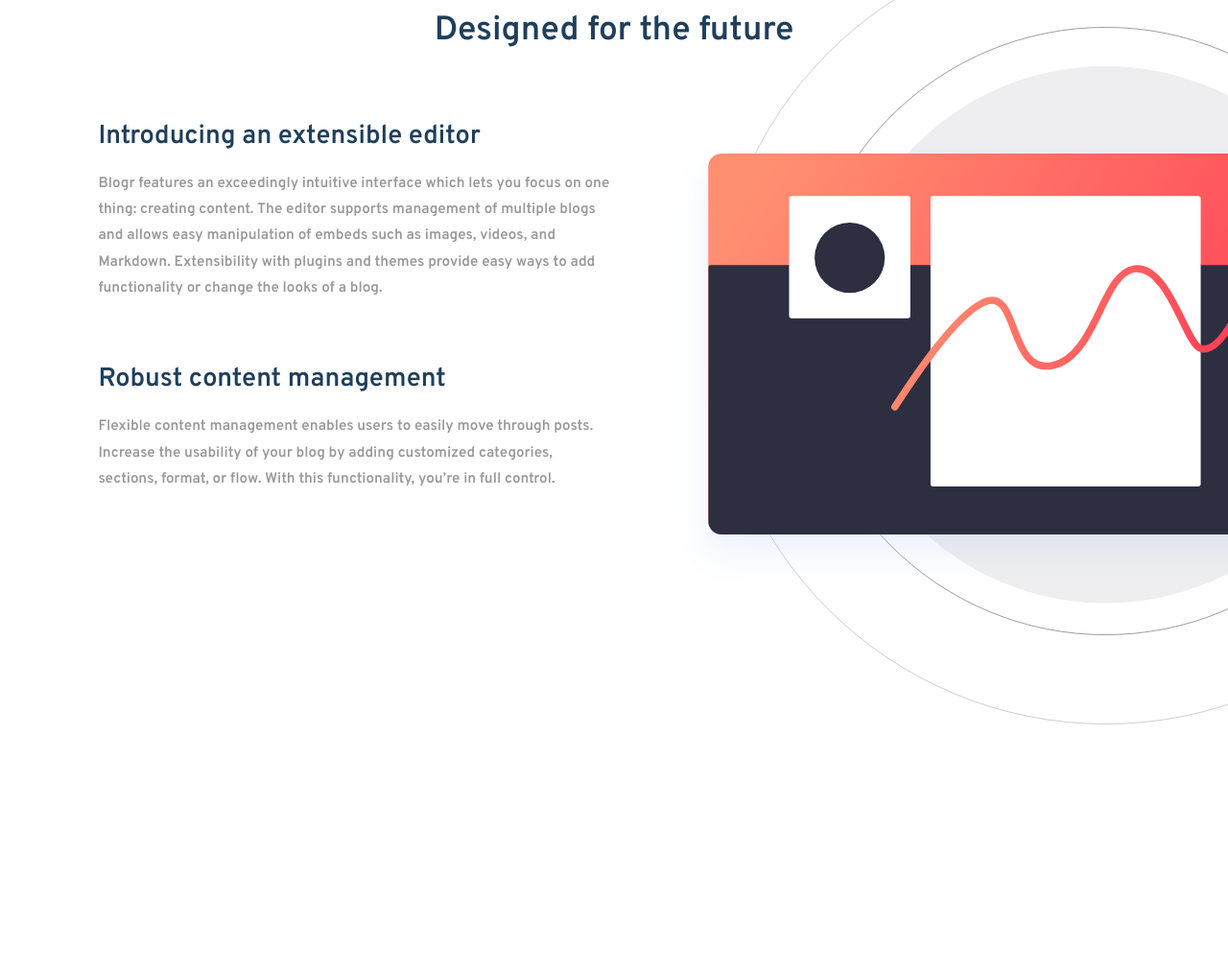
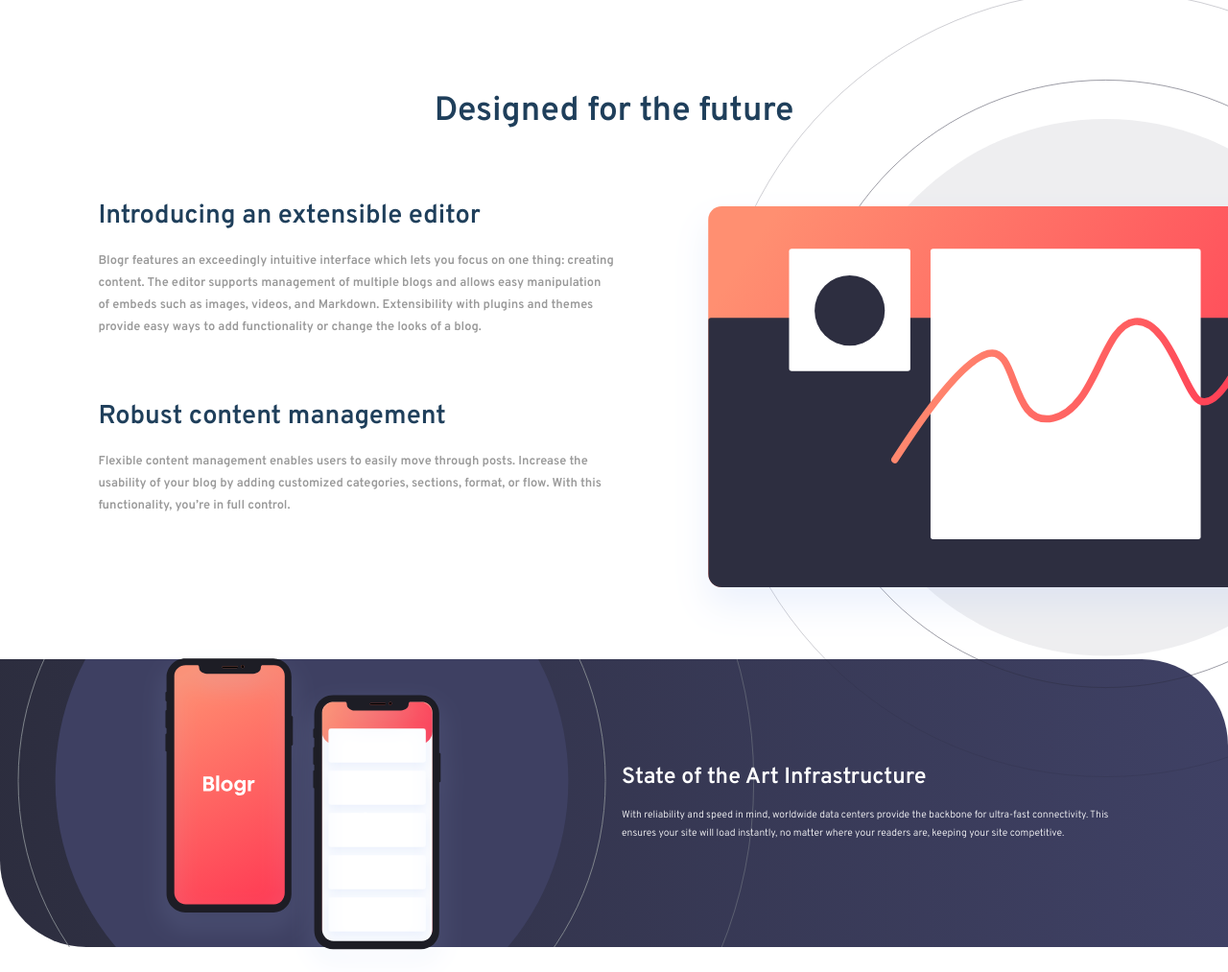
Before and after one commit to ivishalgautam/blogr-landing-page, a plain HTML site: page index.html in a window 1280 px wide. Shown: the part 793-1806 px from the top of the page at 96% size. Before the commit the page ends 1548 px from the top, so only its background shows below. Drawn offline with Linux system fonts and the light colour scheme.

Commit message:
section-2 complete

```diff
--- a/index.html
+++ b/index.html
@@ -1,16 +1,12 @@
 <!DOCTYPE html>
 <html lang="en">
+
 <head>
   <meta charset="UTF-8" />
   <meta name="viewport" content="width=device-width, initial-scale=1.0" />
   <!-- displays site properly based on user's device -->
 
-    <link
-      rel="icon"
-      type="image/png"
-      sizes="32x32"
-      href="./images/favicon-32x32.png"
-    />
+  <link rel="icon" type="image/png" sizes="32x32" href="./images/favicon-32x32.png" />
 
   <link rel="stylesheet" href="style.css" />
 
@@ -18,20 +14,17 @@
   <link rel="preconnect" href="https://fonts.gstatic.com" crossorigin />
   <link
     href="https://fonts.googleapis.com/css2?family=Overpass:wght@300;600&family=Ubuntu:wght@400;500;700&display=swap"
-      rel="stylesheet"
-    />
+    rel="stylesheet" />
   <script defer src="script.js"></script>
 
   <title>[Blogr]</title>
 </head>
+
 <body>
+  <!-- header start -->
   <header>
     <div class="bg-patterns">
-        <img
-          class="pattern-desktop"
-          src="./images/bg-pattern-intro-desktop.svg"
-          alt=""
-        />
+      <img class="pattern-desktop" src="./images/bg-pattern-intro-desktop.svg" alt="" />
     </div>
     <!-- header top -->
     <div id="top">
@@ -41,7 +34,8 @@
           <ul>
             <li class="nav-list">
               <a href="#">
-                  Product <svg xmlns="http://www.w3.org/2000/svg" width="10" height="7"><path fill="none" stroke="#FFF" stroke-width="2" opacity=".75" d="M1 1l4 4 4-4"/></svg>
+                Product <svg xmlns="http://www.w3.org/2000/svg" width="10" height="7">
+                  <path fill="none" stroke="#FFF" stroke-width="2" opacity=".75" d="M1 1l4 4 4-4" /></svg>
               </a>
               <ul class="dropdown-menu-list">
                 <li><a href="#">Overview</a></li>
@@ -53,7 +47,8 @@
             </li>
             <li class="nav-list">
               <a href="#">
-                  Company <svg xmlns="http://www.w3.org/2000/svg" width="10" height="7"><path fill="none" stroke="#FFF" stroke-width="2" opacity=".75" d="M1 1l4 4 4-4"/></svg>
+                Company <svg xmlns="http://www.w3.org/2000/svg" width="10" height="7">
+                  <path fill="none" stroke="#FFF" stroke-width="2" opacity=".75" d="M1 1l4 4 4-4" /></svg>
               </a>
               <ul class="dropdown-menu-list">
                 <li><a href="#">About</a></li>
@@ -64,7 +59,8 @@
             </li>
             <li class="nav-list">
               <a href="#">
-                  Connect <svg xmlns="http://www.w3.org/2000/svg" width="10" height="7"><path fill="none" stroke="#FFF" stroke-width="2" opacity=".75" d="M1 1l4 4 4-4"/></svg>
+                Connect <svg xmlns="http://www.w3.org/2000/svg" width="10" height="7">
+                  <path fill="none" stroke="#FFF" stroke-width="2" opacity=".75" d="M1 1l4 4 4-4" /></svg>
               </a>
               <ul class="dropdown-menu-list">
                 <li><a href="#">Contact</a></li>
@@ -84,7 +80,8 @@
           <ul>
             <li class="nav-list">
               <a href="#">
-                  Product <svg xmlns="http://www.w3.org/2000/svg" width="10" height="7"><path fill="none" stroke="#FF7B86" stroke-width="2" d="M1 1l4 4 4-4"/></svg>
+                Product <svg xmlns="http://www.w3.org/2000/svg" width="10" height="7">
+                  <path fill="none" stroke="#FF7B86" stroke-width="2" d="M1 1l4 4 4-4" /></svg>
               </a>
               <ul class="dropdown-menu-list">
                 <li><a href="#">Overview</a></li>
@@ -96,7 +93,8 @@
             </li>
             <li class="nav-list">
               <a href="#">
-                  Company <svg xmlns="http://www.w3.org/2000/svg" width="10" height="7"><path fill="none" stroke="#FF7B86" stroke-width="2" d="M1 1l4 4 4-4"/></svg>
+                Company <svg xmlns="http://www.w3.org/2000/svg" width="10" height="7">
+                  <path fill="none" stroke="#FF7B86" stroke-width="2" d="M1 1l4 4 4-4" /></svg>
               </a>
               <ul class="dropdown-menu-list">
                 <li><a href="#">About</a></li>
@@ -107,7 +105,8 @@
             </li>
             <li class="nav-list">
               <a href="#">
-                  Connect <svg xmlns="http://www.w3.org/2000/svg" width="10" height="7"><path fill="none" stroke="#FF7B86" stroke-width="2" d="M1 1l4 4 4-4"/></svg>
+                Connect <svg xmlns="http://www.w3.org/2000/svg" width="10" height="7">
+                  <path fill="none" stroke="#FF7B86" stroke-width="2" d="M1 1l4 4 4-4" /></svg>
               </a>
               <ul class="dropdown-menu-list">
                 <li><a href="#">Contact</a></li>
@@ -140,7 +139,11 @@
       </div>
     </div>
   </header>
-    <section id="section-1" >
+  <!-- header end -->
+
+  <!-- sections start -->
+  <!-- section-1 start-->
+  <section id="section-1">
     <h1>Designed for the future</h1>
     <div class="content">
       <div class="articles">
@@ -154,7 +157,8 @@
         <div class="article article-2">
           <h2>Robust content management</h2>
           <p>Flexible content management enables users to easily move through posts. Increase the usability of your blog
-              by adding customized categories, sections, format, or flow. With this functionality, you’re in full control.</p>
+            by adding customized categories, sections, format, or flow. With this functionality, you’re in full control.
+          </p>
         </div>
       </div>
       <div class="img-container">
@@ -163,11 +167,30 @@
       </div>
     </div>
   </section>
+  <!-- section-1 end-->
+
+  <!-- section-2 start-->
   <section id="section-2">
+    <div class="wrapper">
+      <div class="content">
+        <div class="img-container"><img src="./images/illustration-phones.svg" alt=""></div>
+        <div class="article">
+          <h2>State of the Art Infrastructure</h2>
+          <p> With reliability and speed in mind, worldwide data centers provide the backbone for ultra-fast
+            connectivity.
+            This ensures your site will load instantly, no matter where your readers are, keeping your site competitive.
+          </p>
+        </div>
+      </div>
+    </div>
+  </section>
+  <!-- section-2 end-->
 
+  <!-- section-3 start-->
+  <section id="section-3">
   </section>
-    <section id="section-3">
+  <!-- section-3 end-->
+  <!-- sections end -->
+</body>
 
-    </section>
-  </body>
 </html>
--- a/style.css
+++ b/style.css
@@ -439,6 +439,7 @@ header #bottom .btn-container-bottom button:nth-child(2):hover {
   padding: 0 var(--padding-body);
   flex-direction: column;
   color: var(--very-dark-blue);
+  min-height: 100vh;
 }
 
 #section-1 h1 {
@@ -450,8 +451,6 @@ header #bottom .btn-container-bottom button:nth-child(2):hover {
 #section-1 .content>* {
   flex: 1;
 }
-
-
 
 #section-1 .content .articles {
   flex-direction: column;
@@ -468,9 +467,8 @@ header #bottom .btn-container-bottom button:nth-child(2):hover {
 }
 
 #section-1 .content .articles .article p {
-
   color: #999;
-  font-size: .95em;
+  font-size: .8em;
   line-height: 1.8;
 }
 
@@ -514,9 +512,115 @@ header #bottom .btn-container-bottom button:nth-child(2):hover {
     object-position: center;
   }
 
-  #section-1 .content .img-container img {}
+  /* #section-1 .content .img-container img {} */
+}
+
+/* section 2 */
+#section-2 {
+  background: linear-gradient(to right, var(--very-dark-gray-blue), var(--very-dark-desaturated-blue));
+  height: 37.5vh;
+  border-radius: 0 90px 0;
+  /* padding-right: var(--padding-body); */
+}
+
+#section-2 .wrapper {
+  background-image: url("./images/bg-pattern-circles.svg");
+  background-repeat: no-repeat;
+  background-position: -8.5em -21em;
+  background-size: 72%;
+  height: 100%;
+}
+
+#section-2 .wrapper .content {
+  display: flex;
+  align-items: center;
+  justify-content: center;
+  height: 100%;
+}
+
+#section-2 .wrapper .content>* {
+  flex: 1;
+}
+
+#section-2 .wrapper .content .img-container {
+  width: 100%;
+  display: flex;
+  align-items: center;
+  justify-content: center;
+}
+
+#section-2 .wrapper .content .img-container img {
+  height: 22em;
+  object-fit: contain;
+  object-position: center .8em;
+}
+
+#section-2 .wrapper .content .article {
+  color: var(--white);
+  margin-left: 1em;
+}
+
+#section-2 .wrapper .content .article h2 {
+  margin-bottom: .7em;
+  font-size: 1.45em;
+}
+
+#section-2 .wrapper .content .article p {
+  font-size: .65em;
+  line-height: 1.8;
+  font-weight: 400;
+  padding-right: var(--padding-body);
+}
+
+@media screen and (max-width:830px) {
+  #section-2 {
+    height: auto;
+    margin-top: 10em;
+  }
+
+  #section-2 .wrapper {
+    background-image: url("./images/bg-pattern-circles.svg");
+    background-repeat: no-repeat;
+    background-position: -6.5em -18em;
+    background-size: 130%;
+    height: 100%;
+  }
+
+  #section-2 .wrapper .content {
+    flex-direction: column;
+  }
+
+  #section-2 .wrapper .content>* {
+    flex: auto;
+    height: 15em;
+  }
+
+  #section-2 .wrapper .content .img-container {
+    position: relative;
+  }
+
+  #section-2 .wrapper .content .img-container img {
+    position: absolute;
+    top: -10em;
+  }
+
+  #section-2 .wrapper .content .article {
+    padding: 0 var(--padding-body);
+  }
+
+  #section-2 .wrapper .content .article h2,
+  #section-2 .wrapper .content .article p {
+    text-align: center;
+  }
+
+  #section-2 .wrapper .content .article p {
+    margin: 0;
+    padding: 0;
+  }
 }
 
 
 
+
+
 /* section start */
```
Lines whose indentation alone changed are shown as unchanged.
